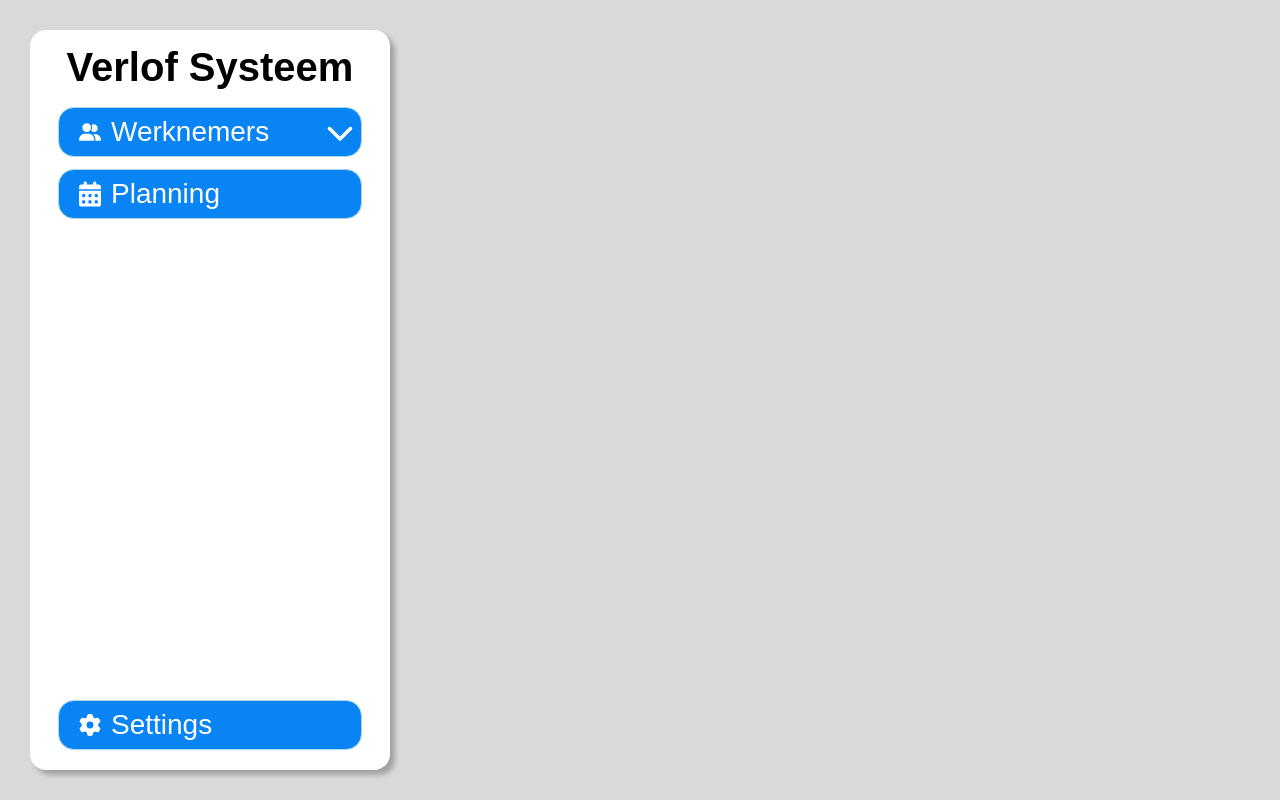
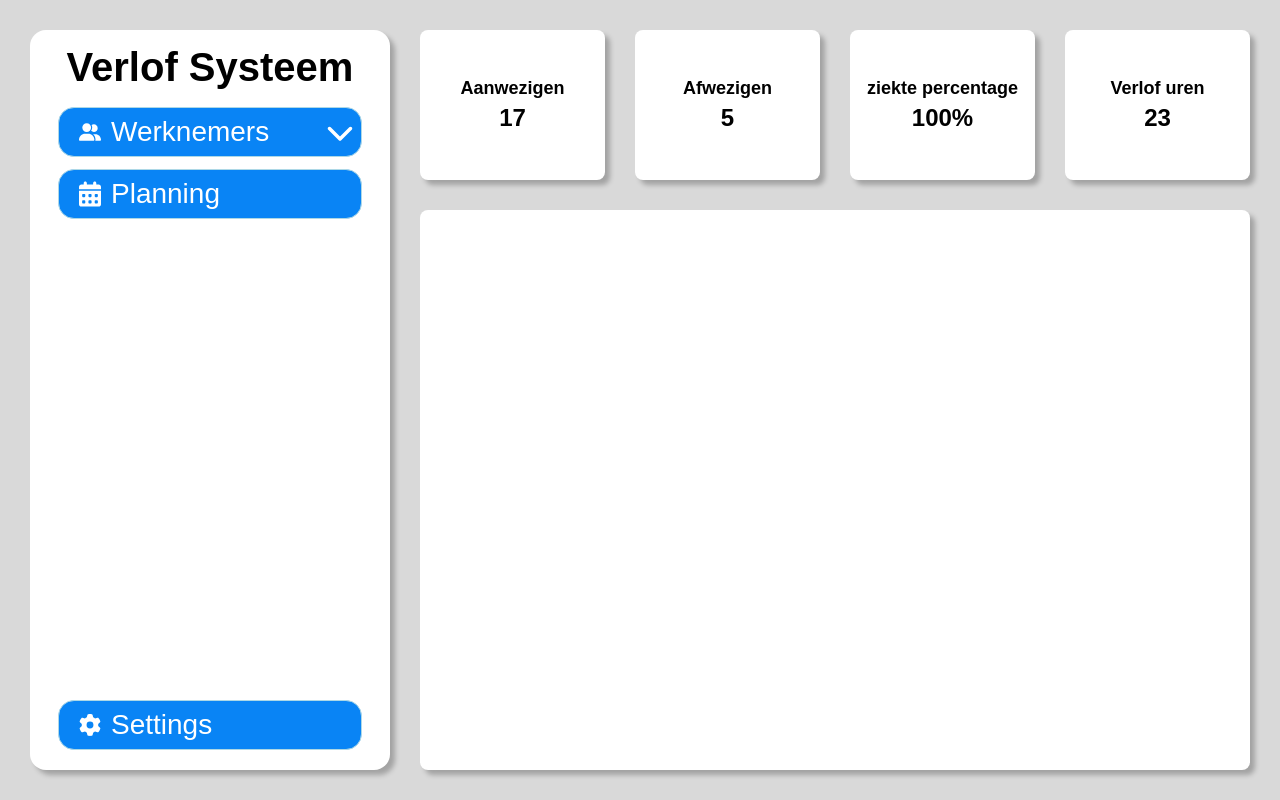
Before and after one commit to jordiverbeek/geoprofs-frontend, a React app: page / in a window 1280 px wide. Built offline with nearby package versions, Linux system fonts and the light colour scheme; the HTML template or start-up script is replaced by a standard one.

Commit message:
few changes to the home
added imports.

```diff
--- a/src/App.jsx
+++ b/src/App.jsx
@@ -43,8 +43,16 @@ function AppContent({ showSidebar, setShowSidebar, isloggedin }) {
             <section className='vlx-body'>
                 <Routes>
                     {isloggedin ? '' : <Route path="/auth/login" element={<Login />} />}
+
+                    {/* Pages */}
+                    <Route path="/" element={<Home />} />
+
+
+                    {/* Authentication */}
                     <Route path="/auth/login" element={<Login />} />
                     <Route path="/auth/register" element={<Register />} />
+
+
                 </Routes>
             </section>
         </>
--- a/src/pages/Home.jsx
+++ b/src/pages/Home.jsx
@@ -1,4 +1,4 @@
-import React from 'react';
+import React, { useState, useEffect } from 'react';
 
 const Home = () => {
     const [token, setToken] = useState('');
```
